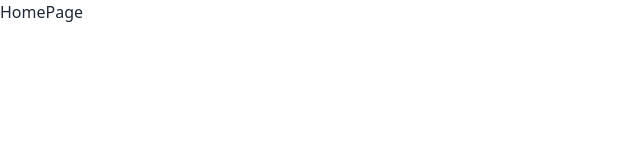
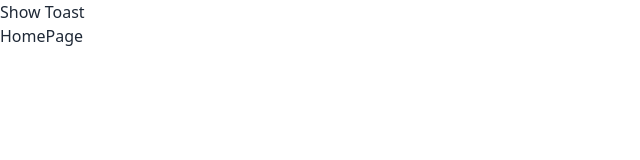
Before and after one commit to MirazZim/LanguageXpert, a React (Vite) app in the folder frontend/: page / in a window 1280 px wide. Shown: the top 160 px of the page, without its empty margins (0-640 px from the left). Built offline with nearby package versions, Linux system fonts and the light colour scheme.

Commit message:
Frontend Setup: added react hot toast

```diff
--- a/frontend/package.json
+++ b/frontend/package.json
@@ -12,6 +12,7 @@
   "dependencies": {
     "react": "^19.1.0",
     "react-dom": "^19.1.0",
+    "react-hot-toast": "^2.5.2",
     "react-router": "^7.6.2"
   },
   "devDependencies": {
--- a/frontend/src/App.jsx
+++ b/frontend/src/App.jsx
@@ -6,11 +6,13 @@ import OnboardingPage from "./Pages/OnboardingPage.jsx"
 import NotificationsPage from "./Pages/NotificationsPage.jsx"
 import CallPage from "./Pages/CallPage.jsx"
 import ChatPage from "./Pages/ChatPage.jsx"
+import toast, { Toaster } from "react-hot-toast"
 
 const App = () => {
   return (
     <div className="h-screen">
 
+<button onClick={() => toast.success("Hello")}>Show Toast</button>
       <Routes>
         <Route path="/" element={<HomePage />} />
         <Route path="/login" element={<LoginPage />} />
@@ -20,6 +22,8 @@ const App = () => {
         <Route path="/call" element={<CallPage />} />
         <Route path="/chat" element={<ChatPage />} />
       </Routes>
+
+      <Toaster />
     </div>
   )
 }
```
Also changed, not shown: 1 other file (tests, documents, lock files or other folders).
